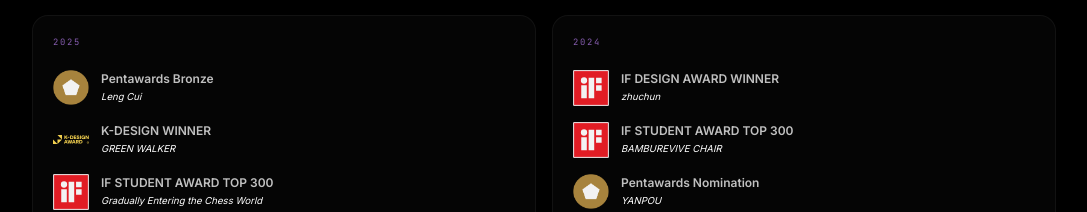
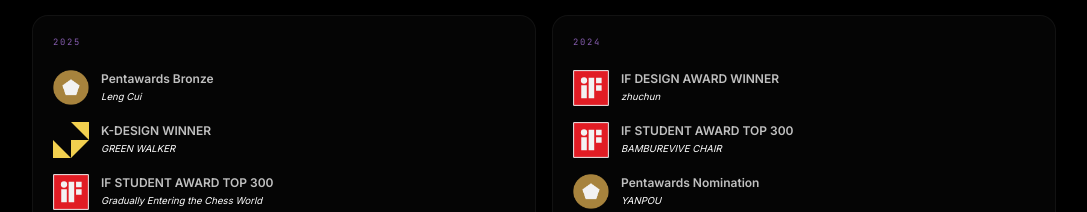
Before and after one commit to kk784199880/playground-home, a React (Vite) app: page / in a window 1280 px wide. Shown: the part 5180-5392 px from the top of the page, without its empty margins (96-1183 px from the left). Built offline with nearby package versions, Linux system fonts and the light colour scheme; a web font is replaced by a local one.

Commit message:
Fix SPARK logo visibility and use icon-only K-DESIGN logo
- SPARK: add invert filter for visibility on dark background
- K-DESIGN: replace text-heavy SVG with diamond icon only

```diff
--- a/src/components/AwardsSection.tsx
+++ b/src/components/AwardsSection.tsx
@@ -23,11 +23,11 @@ interface LogoInfo {
 // Map award name prefix to logo file. invert=true for dark logos on dark bg.
 const awardLogoMap: Record<string, LogoInfo> = {
   Pentawards: { src: '/assets/awards/pentawards.png', invert: false },
-  'K-DESIGN': { src: '/assets/awards/kdesign.svg', invert: false },
+  'K-DESIGN': { src: '/assets/awards/kdesign-icon.svg', invert: false },
   'IF ':       { src: '/assets/awards/ifdesign.svg', invert: false },
   EPDA:        { src: '/assets/awards/epda.png', invert: false },
   CORE77:      { src: '/assets/awards/core77.png', invert: true },
-  SPARK:       { src: '/assets/awards/spark.png', invert: false },
+  SPARK:       { src: '/assets/awards/spark.png', invert: true },
 };
 
 function getLogo(name: string): LogoInfo | null {
```
Also changed, not shown: public/assets/awards/kdesign-icon.svg (added).
